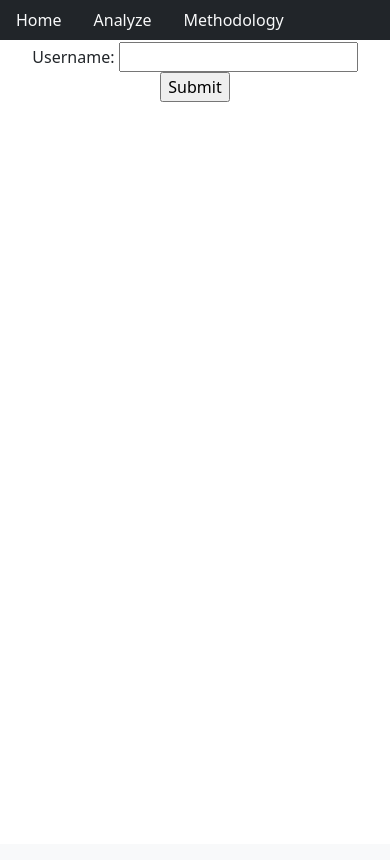
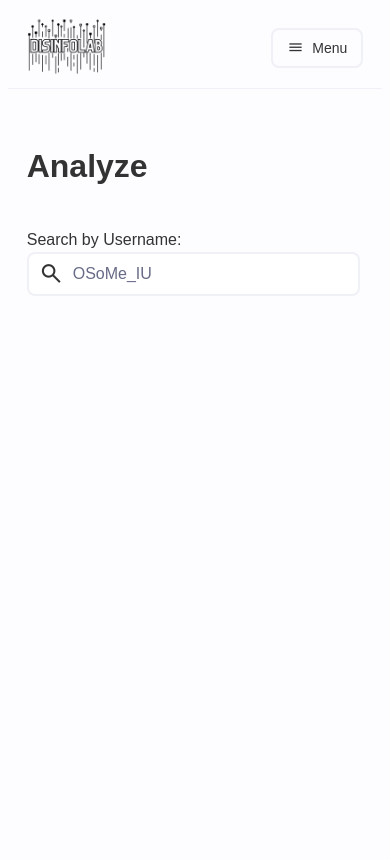
Before and after one commit to immacdonald/agwagram, a Django app: page /blocdemo/analyze in a window 390 px wide. Before the commit the page ends 102 px from the top, so only its background shows below. Run offline with Django 4.2, Linux system fonts and the light colour scheme; style sheets or scripts are compiled from the project's sources; some libraries are stand-ins or nearby versions.

Commit message:
Responsive navbar and new site-wide aesthetic

```diff
--- a/blocdemo/forms.py
+++ b/blocdemo/forms.py
@@ -1,4 +1,4 @@
 from django import forms
 
 class UsernameSearchForm(forms.Form):
-   username = forms.CharField(max_length = 24)
+   username = forms.CharField(max_length = 24, label = 'Search by Username:', widget=forms.TextInput(attrs={'placeholder': 'OSoMe_IU'}))
--- a/blocdemo/static/styles.scss
+++ b/blocdemo/static/styles.scss
@@ -1,19 +1,270 @@
-body {
-	margin-top: 30px;
-	padding-top: 3vw;
-	padding-bottom: 3vw;
+// -------- Site Wide Styling --------
+$responsiveWidth: 800px;
+
+:root {
+	--c-text-primary: #333;
+	--c-text-secondary: #686b87;
+	--c-text-action: #333;
+	--c-accent-primary: #da1939;
+	--c-accent-secondary: #ff002b;
+	--c-border-primary: black;
+	--c-border-primary: #eff1f6;
+	--c-background-secondary: #fdfcff;
+	--c-background-tertiary: #feedec;
+	--c-background-quaternary: #e9ecf4;
 }
 
-*,
-*:before,
-*:after {
-	box-sizing: border-box;
+body {
+	line-height: 1.5;
+	min-height: 100vh;
+	font-family: "Be Vietnam Pro", sans-serif;
+	background-color: var(--c-background-secondary);
+	color: var(--c-text-primary);
 }
 
-.special-button {
-    min-height: 200px;
-    border-width: 4px;
-    font-weight: bold;
-    font-size: 18px;
-    margin: 50px 0 25px 0px;
+html {
+  &::-webkit-scrollbar {
+    width: 10px;
+  }
+
+  &::-webkit-scrollbar-track {
+    background: var(--c-border-primary);
+  }
+
+  &::-webkit-scrollbar-thumb {
+    background-color: lightgrey;
+    border-radius: 10px;
+    border: 3px solid var(--c-border-primary);
+  }
 }
+
+.responsive-wrapper {
+	width: 90%;
+	max-width: 1280px;
+	margin-left: auto;
+	margin-right: auto;
+}
+
+// -------- Header / Navigation Bar --------
+
+.header {
+	display: flex;
+	align-items: center;
+	height: 80px;
+	border-bottom: 1px solid var(--c-border-primary);
+	background-color: var(--c-background-primary);
+}
+
+.header-content {
+	display: flex;
+	align-items: center;
+	& > a {
+		display: none;
+	}
+	@media (max-width: 1200px) {
+		justify-content: space-between;
+		& > a {
+			display: inline-flex;
+		}
+	}
+}
+
+.header-logo {
+	margin-right: 2.5rem;
+	a {
+		display: flex;
+		align-items: center;
+		div {
+			flex-shrink: 0;
+			position: relative;
+			width: 80px;
+		}
+
+	}
+}
+
+.header-navigation {
+	display: flex;
+	flex-grow: 1;
+	align-items: center;
+	justify-content: space-between;
+
+	@media (max-width: $responsiveWidth) {
+		justify-content: flex-end;
+	}
+}
+
+.header-navigation-links {
+	display: flex;
+	align-items: center;
+
+	a {
+		text-decoration: none;
+		color: var(--c-text-action);
+		font-weight: 500;
+		transition: 0.15s ease;
+		& + * {
+			margin-left: 1.5rem;
+		}
+
+		&:hover,
+		&:focus {
+			color: var(--c-accent-primary);
+		}
+
+		&.active {
+			border-radius: 8px;
+			padding: 4px;
+			background-color: var(--c-border-primary);
+			//border: 2px solid var(--c-border-primary);
+		}
+	}
+
+	@media (max-width: $responsiveWidth) {
+		display: none;
+	}
+}
+
+.header-navigation-actions {
+	display: flex;
+	align-items: center;
+
+	& > * {
+		margin: auto 0.5rem;
+	}
+
+	@media (max-width: $responsiveWidth) {
+		display: none;
+	}
+}
+
+button {
+	font: inherit;
+	color: inherit;
+	text-decoration: none;
+	display: inline-flex;
+	align-items: center;
+	justify-content: center;
+	padding: 0 1em;
+	height: 40px;
+	border-radius: 8px;
+	line-height: 1;
+	border: 2px solid var(--c-border-primary);
+	color: var(--c-text-action);
+	font-size: 0.875rem;
+	transition: 0.15s ease;
+	background-color: var(--c-background-primary);
+
+	.icon {
+		margin-right: 0.5rem;
+		font-size: 1.25em;
+	}
+
+	span {
+		font-weight: 500;
+	}
+
+	&:hover,
+	&:focus {
+		border-color: var(--c-accent-primary);
+		color: var(--c-accent-primary);
+	}
+}
+
+.icon-button {
+	font: inherit;
+	color: inherit;
+	text-decoration: none;
+	display: inline-flex;
+	align-items: center;
+	justify-content: center;
+	width: 40px;
+	height: 40px;
+	border-radius: 8px;
+	color: var(--c-text-action);
+	transition: 0.15s ease;
+
+	span {
+		font-size: 1.25em;
+	}
+
+	&:focus,
+	&:hover {
+		background-color: var(--c-background-tertiary);
+		color: var(--c-accent-primary);
+	}
+}
+
+#menu-toggle {
+	display: inherit;
+
+	@media (min-width: $responsiveWidth) {
+		display: none;
+	}
+}
+
+// -------- Content Styling --------
+
+img {
+	display: block;
+	max-width: 100%;
+}
+
+:focus {
+	outline: 0;
+}
+
+.main {
+	padding-top: 2rem;
+}
+
+.search {
+	position: relative;
+	display: flex;
+	align-items: center;
+	width: 80%;
+	max-width: 340px;
+
+	input {
+		font: inherit;
+		color: inherit;
+		text-decoration: none;
+		display: inline-flex;
+		align-items: center;
+		justify-content: center;
+		padding: 0 1em 0 44px;
+		height: 40px;
+		border-radius: 8px;
+		border: 2px solid var(--c-border-primary);
+		color: var(--c-text-action);
+		font-size: 1rem;
+		transition: 0.15s ease;
+		width: 100%;
+		line-height: 1;
+
+		&::placeholder {
+			color: var(--c-text-secondary);
+		}
+
+		&:focus,
+		&:hover {
+			border-color: var(--c-accent-primary);
+		}
+	}
+
+	button {
+		display: inline-flex;
+		align-items: center;
+		justify-content: center;
+		border: 0;
+		background-color: transparent;
+		position: absolute;
+		left: 12px;
+		top: 50%;
+		transform: translateY(-20%);
+		font-size: 1.25em;
+		color: var(--c-text-action);
+		padding: 0;
+		height: 40px;
+	}
+}
--- a/blocdemo/templates/analyze.html
+++ b/blocdemo/templates/analyze.html
@@ -6,13 +6,14 @@ Analyze | B3T
 
 
 {% block content %}
-<div class="row d-flex justify-content-center">
-  <div class="col-md-6 text-center">
-    <form name = "form" action = "{% url "results" %}" method = "POST" >
-      {% csrf_token %}
-      {{ form }}
-      <input type="submit" value="Submit">
-    </form>
-  </div>
+<h1>Analyze</h1>
+<div class="search">
+  <form name = "form" action = "{% url "results" %}" method = "POST" >
+    {% csrf_token %}
+    {{form.as_p }}
+    <button type="submit">
+    <span class="icon material-symbols-outlined">search</span>
+    </button>
+  </form>
 </div>
 {% endblock %}
--- a/blocdemo/templates/base.html
+++ b/blocdemo/templates/base.html
@@ -4,31 +4,48 @@
     <meta charset="utf-8" name="viewport" content="width=device-width, initial-scale=1">
     <title>{% block title %}{% endblock %}</title>
     {% load bootstrap5 %}
-    {% bootstrap_css %}
-    {% bootstrap_javascript %}
+    <!--{% bootstrap_css %}
+    {% bootstrap_javascript %} -->
     {% load static %}
     {% load compress %}
     {% compress css %}
         <link type="text/x-scss" href="{% static 'styles.scss' %}"     rel="stylesheet" media="screen">
     {% endcompress %}
+    <link rel="stylesheet" href="https://fonts.googleapis.com/css2?family=Material+Symbols+Outlined:opsz,wght,FILL,GRAD@48,400,0,0" />
 </head>
 <body>
-
-<div class="container-full-width">
-    <ul class="nav bg-dark fixed-top">
-        <li class="nav-item">
-            <a class="nav-link link-light" href="/blocdemo">Home</a>
-        </li>
-        <li class="nav-item">
-            <a class="nav-link link-light" href="analyze">Analyze</a>
-        </li>
-        <li class="nav-item">
-            <a class="nav-link link-light" href="methodology">Methodology</a>
-        </li>
-    </ul>
-</div>
-
-<div class="container">
+    <header class="header">
+        <div class="header-content responsive-wrapper">
+            <div class="header-logo">
+                <a href="#">
+                    <div>
+                        <img src="{% static 'disinfo.png' %}" />
+                    </div>
+                </a>
+            </div>
+            <div class="header-navigation">
+                <nav class="header-navigation-links">
+                    <a {% if request.resolver_match.url_name == 'main' %}class="active"{% endif %}href="/blocdemo">Home</a>
+                    <a {% if request.resolver_match.url_name == 'analyze' %}class="active"{% endif %} href="analyze">Analyze</a>
+                    <a {% if request.resolver_match.url_name == 'methodology' %}class="active"{% endif %} href="methodology">Methodology</a>
+                </nav>
+                <div class="header-navigation-actions">
+                    <a href="#" class="icon-button">
+                        <span class="icon material-symbols-outlined">settings</span>
+                    </a>
+                    <button >
+                        <span class="icon material-symbols-outlined">bolt</span>
+                        <span>Log In</span>
+                    </button>
+                </div>
+                <button id="menu-toggle" >
+                    <span class="icon material-symbols-outlined">menu</span>
+                    <span>Menu</span>
+                </button>
+            </div>
+        </div>
+    </header>
+<div class="main responsive-wrapper">
 {% block content %}
 {% endblock %}
 </div>
--- a/blocdemo/templates/main.html
+++ b/blocdemo/templates/main.html
@@ -6,8 +6,8 @@ Home | B3T
 
 
 {% block content %}
-<div class="row">
-  <div class="col-lg">
+<div class="">
+  <div class="">
     <h1>Home</h1>
     <p><i>B<sup>3</sup>T</i> (<i>BLOC-Based Behavioural Tool</i>) is an online utility to help in analyzing and quantitatively describing the behaviour of Twitter accounts.
       In an age of growing misinformation, B<sup>3</sup>T can assist in identifying likely bot accounts as well as tracking shifts in their behaviour.</p>
@@ -15,7 +15,7 @@ Home | B3T
   </div>
   <div class="col-lg">
     <div class="row d-flex justify-content-center">
-      <button type="button" class="btn btn-outline-dark col-10 special-button" button onclick="location.href='{% url 'analyze' %}'" type="button">Analyze Account Behaviour</button>
+      <button type="button" class="btn btn-outline-dark col-10 special-button" onclick="location.href='{% url 'analyze' %}'" type="button">Analyze Account Behaviour</button>
     </div>
     <div class="row d-flex justify-content-center">
       <button type="button" class="btn btn-outline-dark disabled col-10 special-button">Track Account Behaviour Change<br><span style="font-size:12px">Coming Soon</span></button>
```
Also changed, not shown: blocdemo/static/disinfo.png (added).
